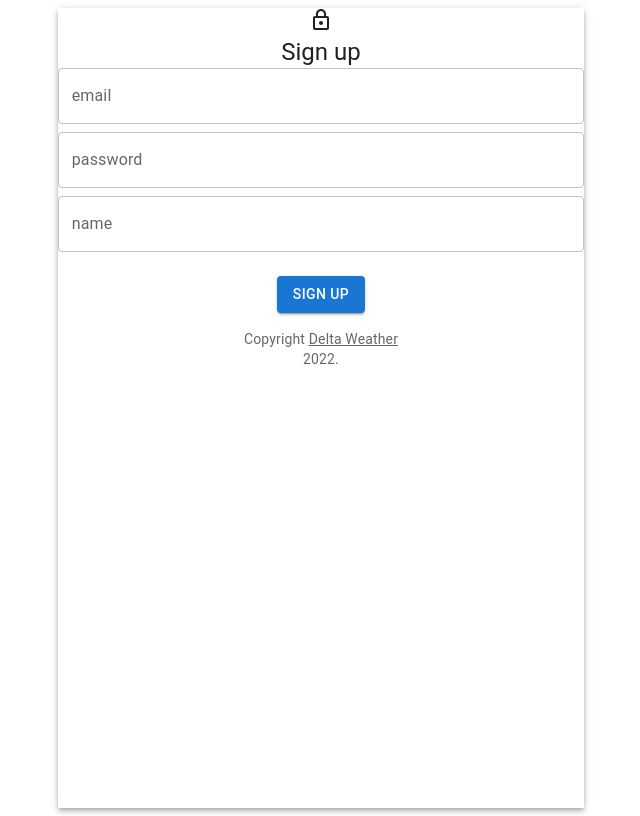
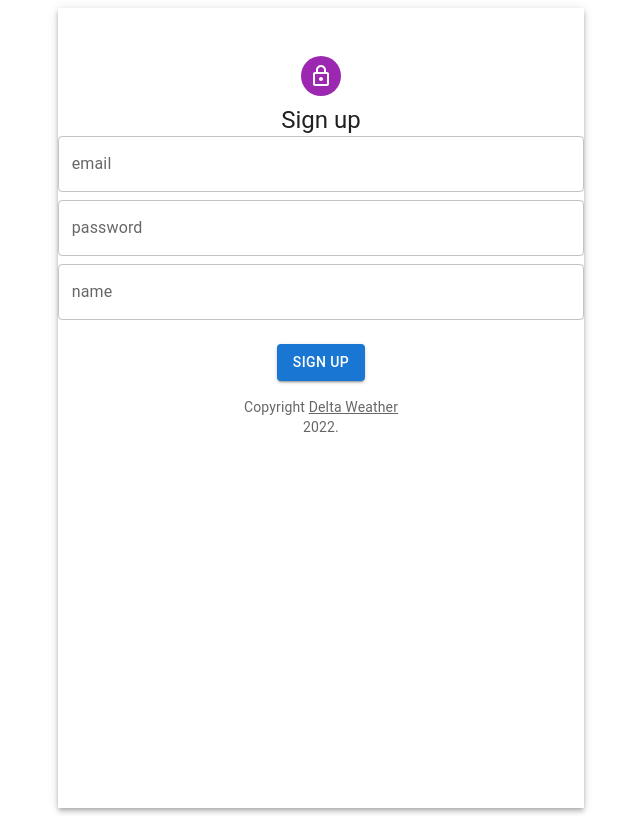
Before and after one commit to coolelephant/Delta-weather-react-app, a React (Create React App) app: page /signup in a window 1280 px wide. Shown: the whole page, without its empty margins (319-959 px from the left). Built offline with nearby package versions, Linux system fonts and the light colour scheme.

Commit message:
refactor : 'algin center;:

```diff
--- a/src/pages/signup.tsx
+++ b/src/pages/signup.tsx
@@ -3,6 +3,7 @@ import Avatar from "@mui/material/Avatar";
 import LockOutlinedIcon from "@mui/icons-material/LockOutlined";
 import Typography from "@mui/material/Typography";
 import { Copyright } from "../components/common/copyright";
+import { Box } from "@mui/system";
 
 export const SignUp = () => {
   return (
@@ -22,9 +23,15 @@ export const SignUp = () => {
         square
         spacing={5}
       >
-        {/* <Avatar sx={{ m: 1, bgcolor: "secondary.main" }}> */}
+        <Box
+          marginTop={"40px"}
+          display={"flex"}
+          flexDirection={"column"}
+          alignItems={"center"}
+        >
+          <Avatar sx={{ m: 1, bgcolor: "secondary.main" }}>
             <LockOutlinedIcon />
-        {/* </Avatar> */}
+          </Avatar>
           <Typography component="h1" variant="h5">
             Sign up
           </Typography>
@@ -51,6 +58,7 @@ export const SignUp = () => {
             Sign Up
           </Button>
           <Copyright />
+        </Box>
       </Grid>
     </Grid>
   );
```
Lines whose indentation alone changed are shown as unchanged.
